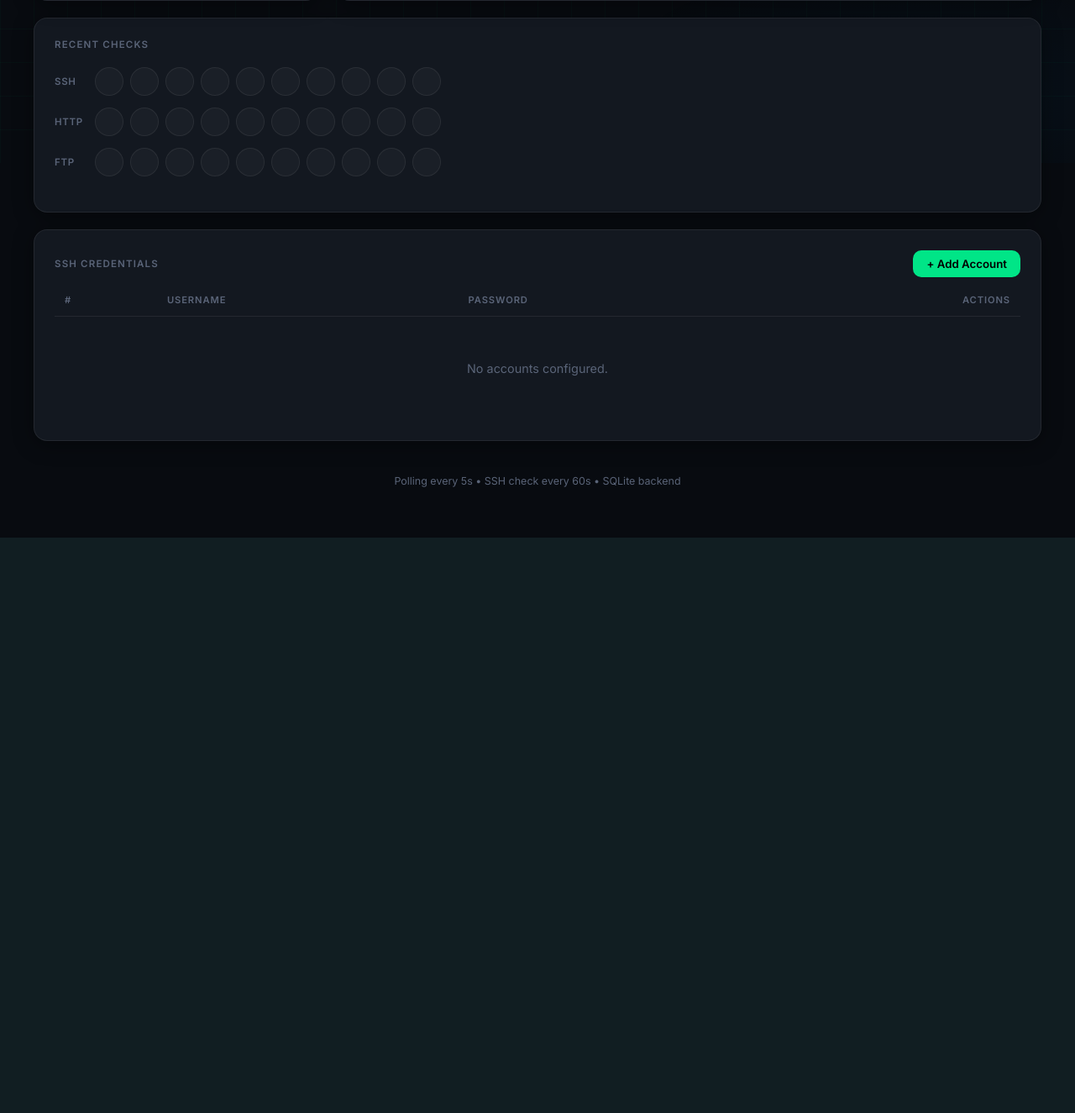
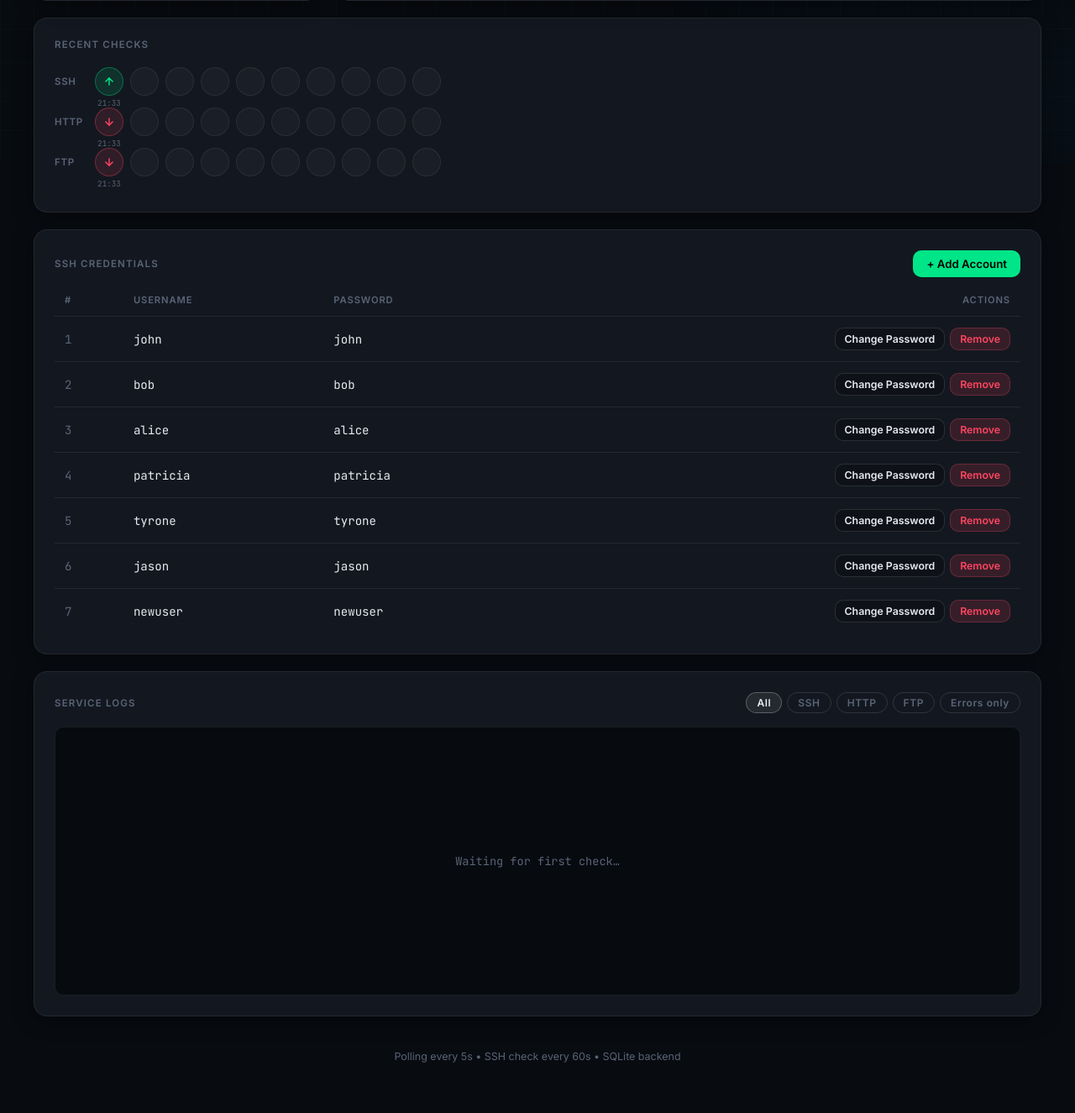
Before and after one commit to lukebozo1/service-pulse, a Flask app: page / in a window 1280 px wide. Shown: the part 606-1931 px from the top of the page at 84% size. Before the commit the page ends 1246 px from the top, so only its background shows below. Run offline with Flask 3, Linux system fonts and the light colour scheme; data comes from the database, SQL or seed files in the repository; data that the repository does not hold is empty.

Commit message:
auto: update index.html

```diff
--- a/templates/index.html
+++ b/templates/index.html
@@ -873,6 +873,23 @@
         </table>
     </div>
 
+    <!-- Service Logs -->
+    <div class="card" style="margin-top:20px">
+        <div class="log-header">
+            <div class="card-title" style="margin-bottom:0">Service Logs</div>
+            <div class="log-filters">
+                <button class="filter-btn active"       data-filter="all"  onclick="setLogFilter(this,'all')">All</button>
+                <button class="filter-btn f-ssh"        data-filter="SSH"  onclick="setLogFilter(this,'SSH')">SSH</button>
+                <button class="filter-btn f-http"       data-filter="HTTP" onclick="setLogFilter(this,'HTTP')">HTTP</button>
+                <button class="filter-btn f-ftp"        data-filter="FTP"  onclick="setLogFilter(this,'FTP')">FTP</button>
+                <button class="filter-btn f-err"        data-filter="err"  onclick="setLogFilter(this,'err')">Errors only</button>
+            </div>
+        </div>
+        <div class="log-console" id="log-console">
+            <div class="log-empty">Waiting for first check…</div>
+        </div>
+    </div>
+
     <div class="footer">
         Polling every 5s &bull; SSH check every 60s &bull; SQLite backend
     </div>
```
